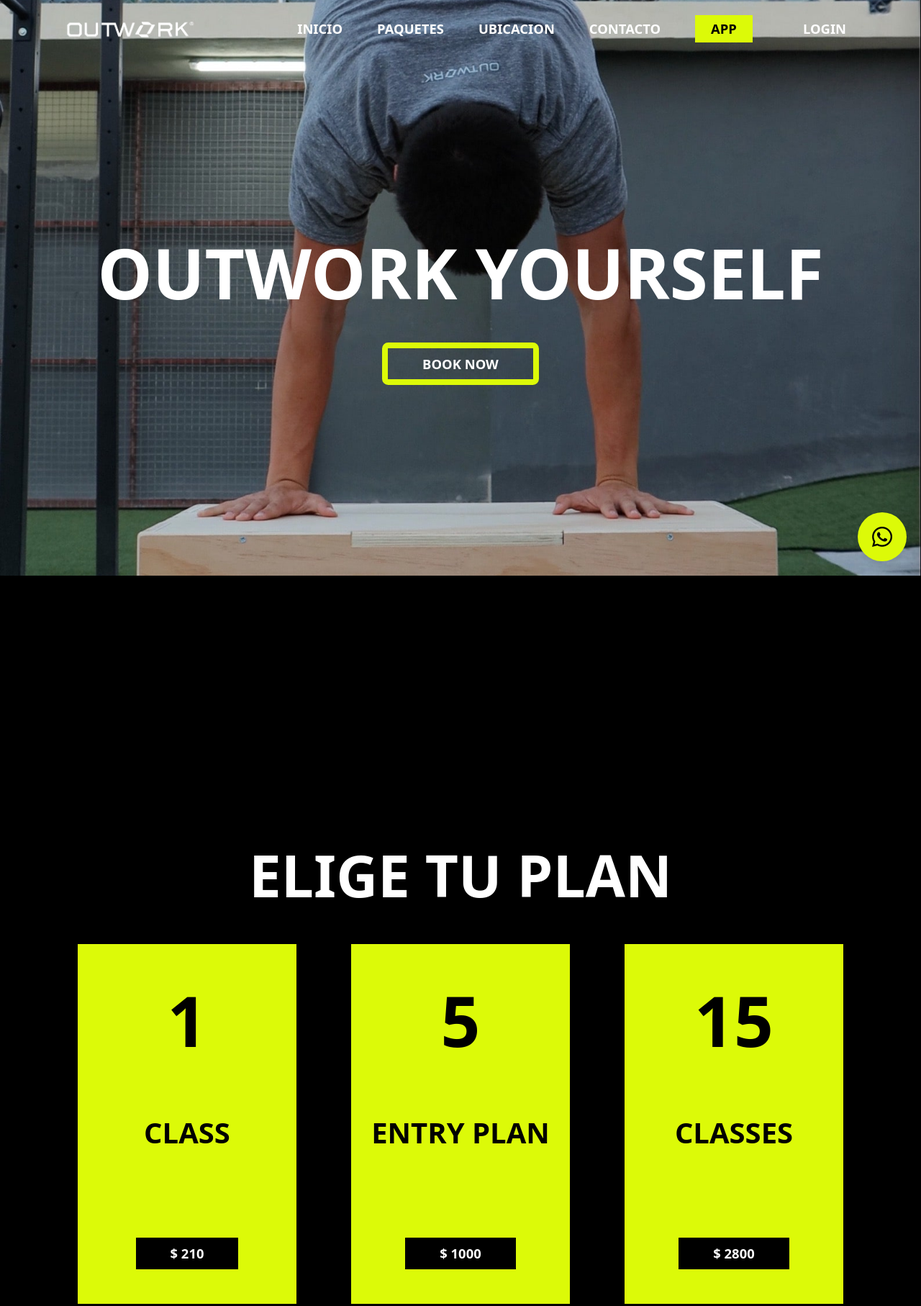
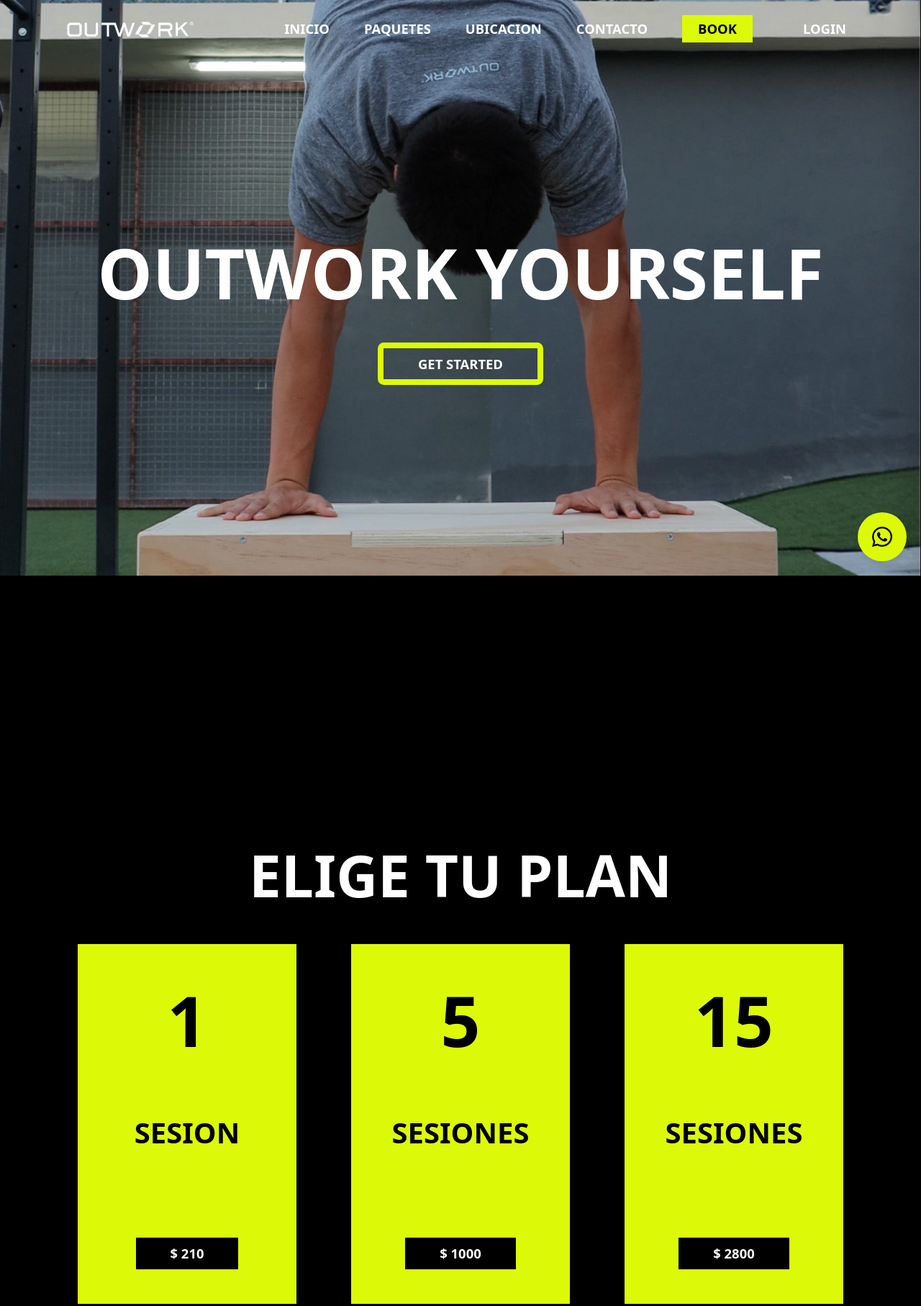
Before and after one commit to Terromn/outwork_mx, a plain HTML site: page public/index.html in a window 1280 px wide. Shown: the top 1815 px of the page at 72% size. Drawn offline with nearby package versions, Linux system fonts and the light colour scheme; no server answers; a script that the page names is missing; files whose address does not match are found by name.

Commit message:
changed words for client

```diff
--- a/public/index.html
+++ b/public/index.html
@@ -63,7 +63,7 @@
 
             <a href="https://app-outwork.web.app/">
               <button class="btn-green">
-                <p class="text-invert-color px-3 py-1">APP</p>
+                <p class="text-invert-color px-3 py-1">BOOK</p>
               </button>
             </a>
 
@@ -106,7 +106,7 @@
 
       <a href="https://app-outwork.web.app/">
         <button class="btn-green">
-          <p class="text-invert-color px-3 py-1">APP</p>
+          <p class="text-invert-color px-3 py-1">BOOK</p>
         </button>
       </a>
 
@@ -123,7 +123,7 @@
         <h1 class="m-5">OUTWORK YOURSELF</h1>
         <a href="#choose-plan-section">
           <button class="btn-green-outline btn-green px-5 py-2">
-            <p>BOOK NOW</p>
+            <p>GET STARTED</p>
           </button>
         </a>
       </div>
@@ -140,7 +140,7 @@
           class="col-12 col-md-4 my-2 m-md-0 p-0 d-flex flex-column align-items-center justify-content-center hidden from-right">
           <div class="te-bg-green choose-plan-item d-flex flex-column justify-content-between align-items-center m-5">
             <h1 class="text-invert-color mt-5">1</h1>
-            <h3 class="text-invert-color text-center">CLASS</h3>
+            <h3 class="text-invert-color text-center">SESION</h3>
             <button class="btn-black btn-price px-5 py-2 m-5" data-link="https://buy.stripe.com/4gw7uMbOl1nl7tefZ3">
               <p>$ 210</p>
             </button>
@@ -151,7 +151,7 @@
           class="col-12 col-md-4 my-0 m-md-0 p-0 d-flex flex-column align-items-center justify-content-center hidden from-right">
           <div class="te-bg-green choose-plan-item d-flex flex-column justify-content-between align-items-center m-5">
             <h1 class="text-invert-color mt-5">5</h1>
-            <h3 class="text-invert-color text-center">ENTRY PLAN</h3>
+            <h3 class="text-invert-color text-center">SESIONES</h3>
             <button class="btn-black btn-price px-5 py-2 m-5" data-link="https://buy.stripe.com/eVa02k19H4zx5l65kk">
               <p>$ 1000</p>
             </button>
@@ -162,7 +162,7 @@
           class="col-12 col-md-4 my-0 m-md-0 p-0 d-flex flex-column align-items-center justify-content-center hidden from-right">
           <div class="te-bg-green choose-plan-item d-flex flex-column justify-content-between align-items-center m-5">
             <h1 class="text-invert-color mt-5">15</h1>
-            <h3 class="text-invert-color text-center">CLASSES</h3>
+            <h3 class="text-invert-color text-center">SESIONES</h3>
             <button class="btn-black btn-price px-5 py-2 m-5" data-link="https://buy.stripe.com/7sI2as9Gd9TR6pa6or">
               <p>$ 2800</p>
             </button>
@@ -190,7 +190,7 @@
           <div
             class="te-bg-gradient choose-plan-item d-flex flex-column justify-content-between align-items-center m-5">
             <h1 class="mt-5">∞</h1>
-            <h3 class="text-center">UNLIMITED POWER</h3>
+            <h3 class="text-center">ALL ACCESS</h3>
             <button class="btn-black btn-price px-5 py-2 m-5" data-link="https://buy.stripe.com/cN2aGYdWt7LJ3cY4gi">
               <p>$ 3000</p>
             </button>
```
